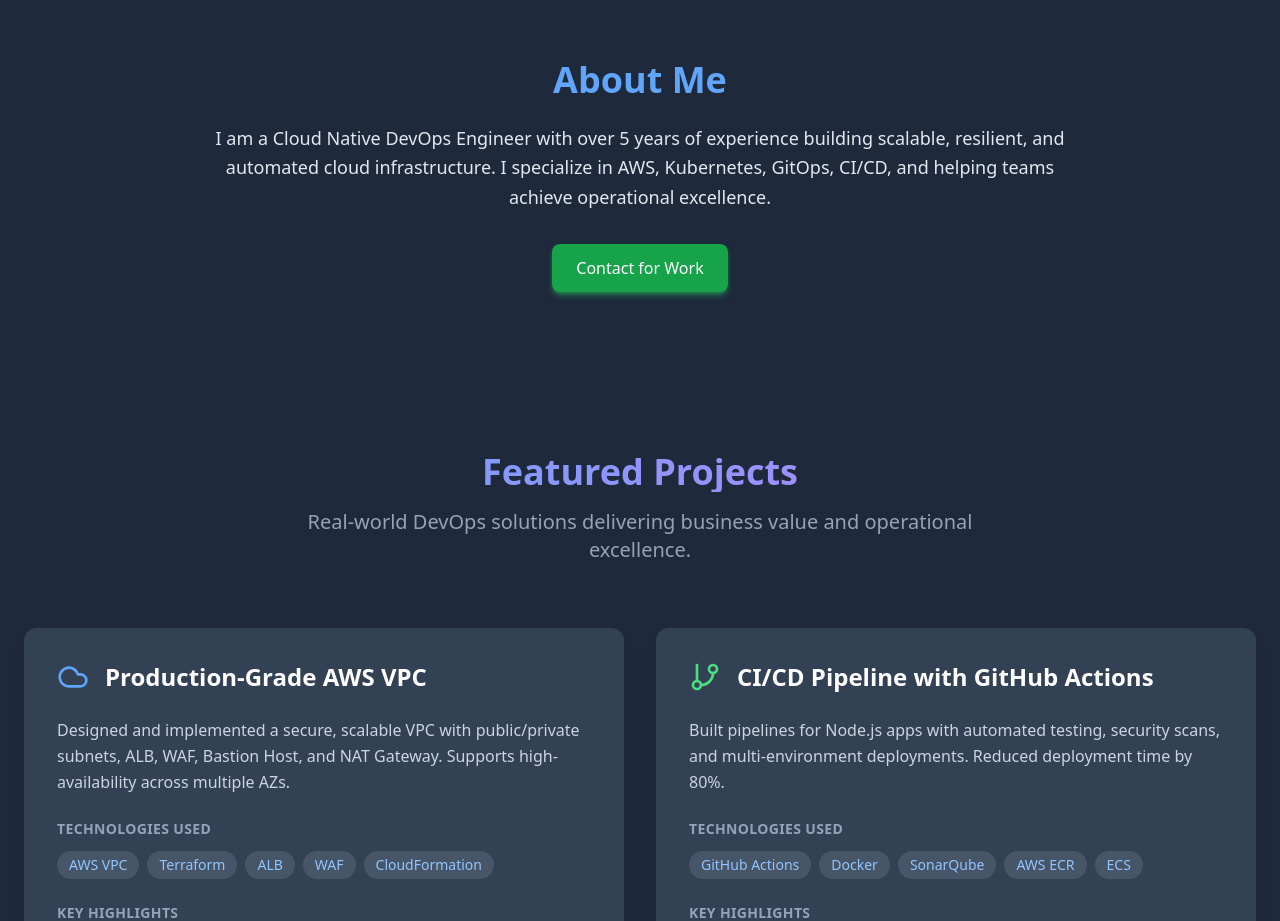
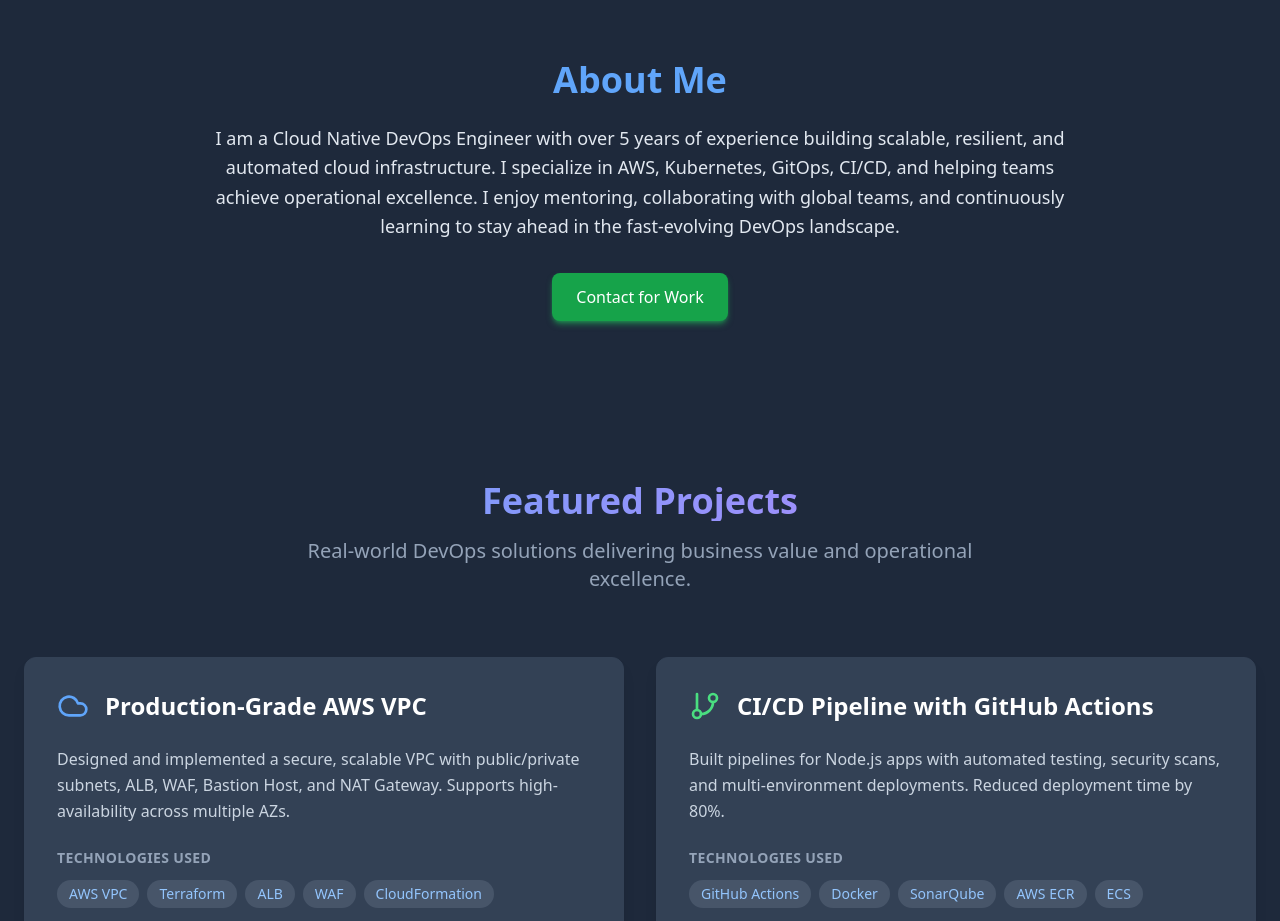
Before and after one commit to Levisngakop/porfolio-web-devops-engineer, a React (Vite) app: page / in a window 1280 px wide. Shown: the part 820-1741 px from the top of the page. Built offline with nearby package versions, Linux system fonts and the light colour scheme.

Commit message:
about new12

```diff
--- a/src/components/About.tsx
+++ b/src/components/About.tsx
@@ -5,10 +5,12 @@ const About: React.FC = () => {
     <section id="about" className="py-20 px-6 bg-slate-800 text-slate-200">
       <div className="container mx-auto max-w-4xl">
         <h2 className="text-4xl font-bold mb-6 text-center text-blue-400">About Me</h2>
+
         <p className="text-lg mb-6 leading-relaxed text-center">
           I am a Cloud Native DevOps Engineer with over 5 years of experience building scalable, resilient, and
           automated cloud infrastructure. I specialize in AWS, Kubernetes, GitOps, CI/CD, and helping teams achieve
-          operational excellence.
+          operational excellence. I enjoy mentoring, collaborating with global teams, and continuously learning
+          to stay ahead in the fast-evolving DevOps landscape.
         </p>
 
         {/* CTA Button */}
```
